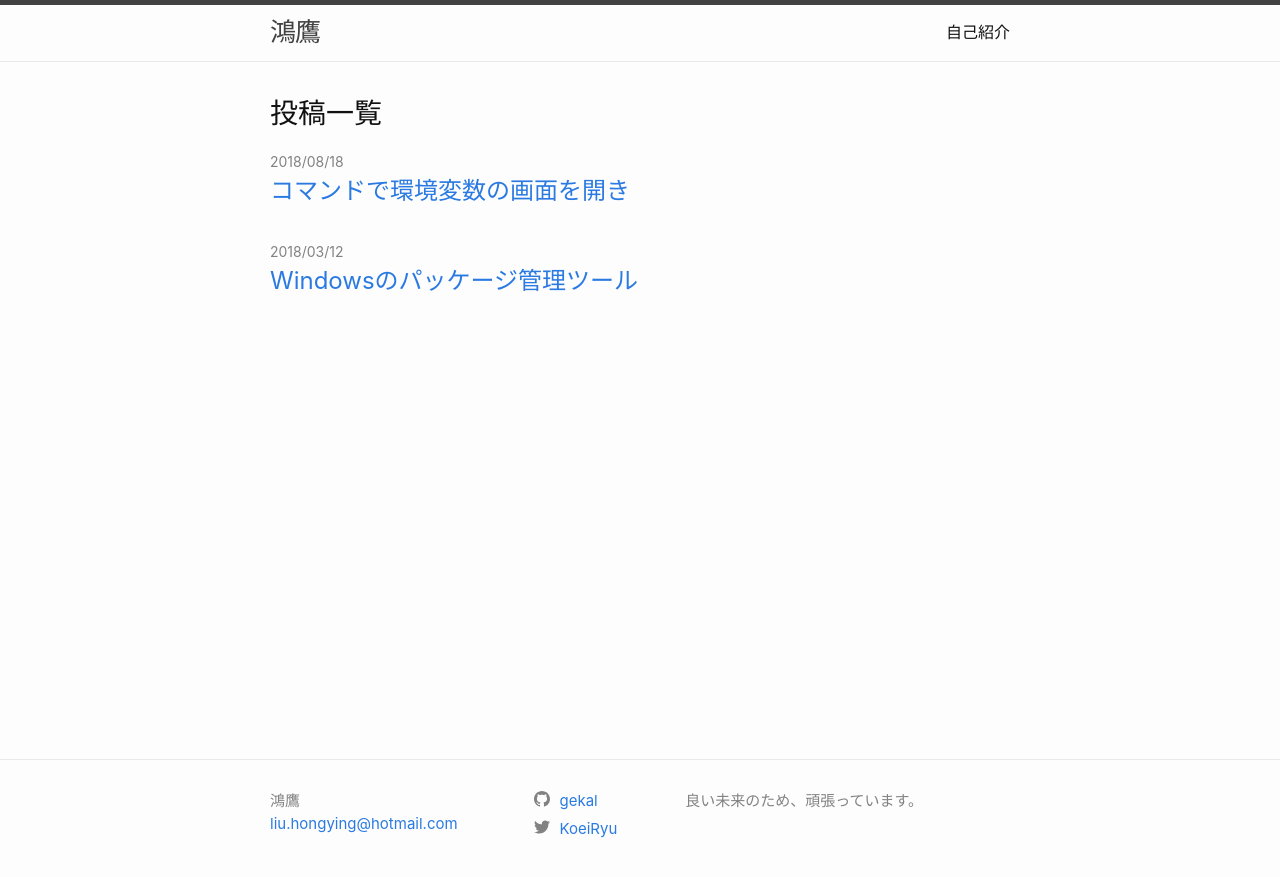
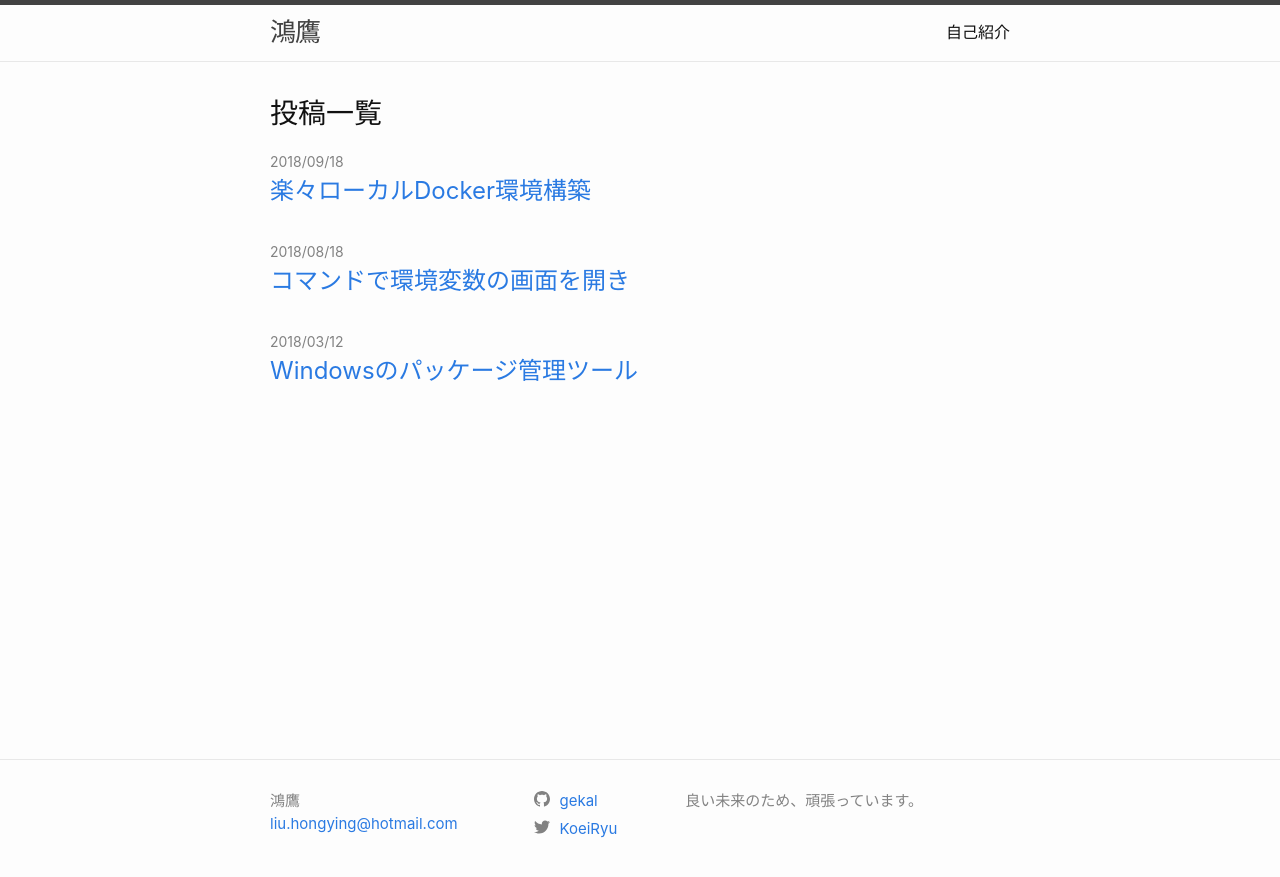
Before and after one commit to gekal/gekal.github.io, a Jekyll site: the page built from index.md, in a window 1280 px wide. Shown: the top 877 px of the page. Built offline with Jekyll 4.4.1, drawn with Linux system fonts in a browser that asks for light colours.

Commit message:
POSTへの公開

```diff
--- a/_drafts/2018-08-13-local-docker-environment.markdown
+++ b/_posts/2018-09-19-local-docker-environment.markdown
@@ -1,7 +1,7 @@
 ---
 layout: post
 title:  "楽々ローカルDocker環境構築"
-date:   2018-08-13T23:20:00+0900
+date:   2018-09-19T00:47:00+0900
 categories: blogs
 tags: choco package
 ---
```
